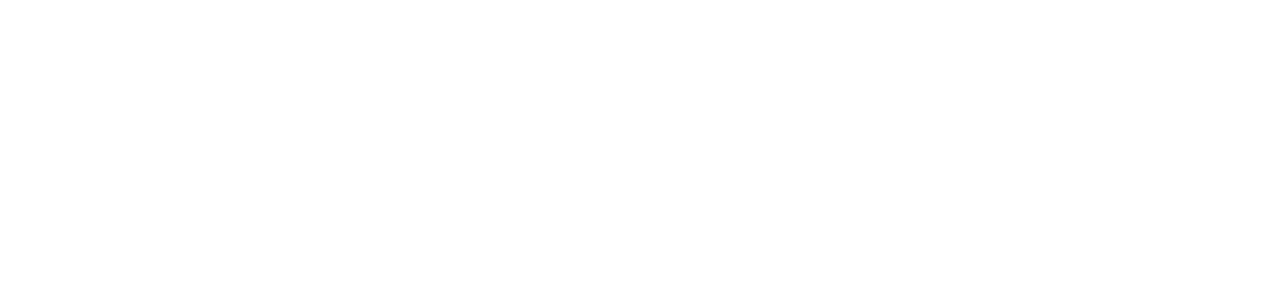
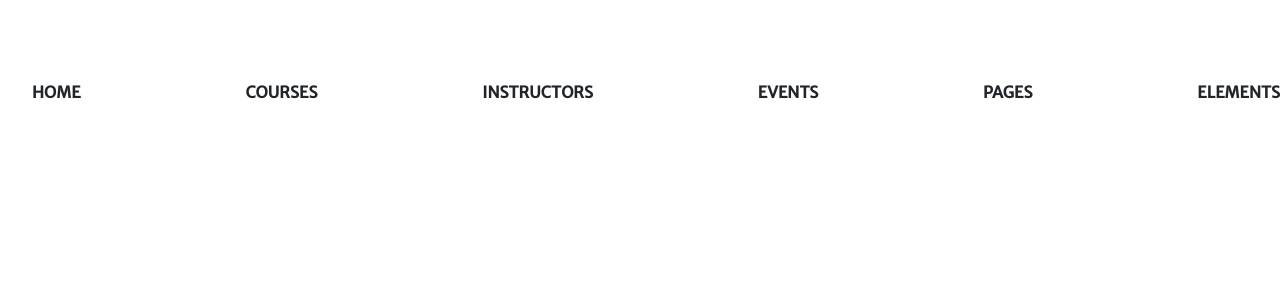
Before and after one commit to AndreaMinelli/proj-html-vuejs, a Vue app: page / in a window 1280 px wide. Shown: the top 300 px of the page. Built offline with nearby package versions, Linux system fonts and the light colour scheme.

Commit message:
Impostato modulo NavbarBase

```diff
--- /dev/null
+++ b/src/assets/scss/_variables.scss
@@ -0,0 +1,2 @@
+$primary-font: "Merriweather Sans", sans-serif;
+$secondary-font: "Merriweather", sans-serif;
--- a/src/assets/scss/style.scss
+++ b/src/assets/scss/style.scss
@@ -1,7 +1,19 @@
+@use "./variables" as *;
 //Generals
-
+body {
+  font-family: $primary-font;
+}
 img {
   max-width: 100%;
   display: block;
   height: auto;
 }
+
+ul {
+  list-style-type: none;
+}
+
+a {
+  text-decoration: none;
+  color: currentColor;
+}
--- a/src/components/AppHeader.vue
+++ b/src/components/AppHeader.vue
@@ -1,11 +1,19 @@
 <script>
+import { headerLinks } from "../data";
 import AppLogo from "./AppLogo.vue";
+import NavbarBase from "./NavbarBase.vue";
 export default {
   name: "AppHeader",
-  components: { AppLogo },
+  components: { AppLogo, NavbarBase },
+  data() {
+    return {
+      headerLinks,
+    };
+  },
 };
 </script>
 
 <template>
   <app-logo></app-logo>
+  <navbar-base :links="headerLinks"></navbar-base>
 </template>
--- /dev/null
+++ b/src/components/NavbarBase.vue
@@ -0,0 +1,28 @@
+<script>
+export default {
+  name: "NavbarBase",
+  props: {
+    links: Array,
+  },
+};
+</script>
+
+<template>
+  <ul>
+    <li v-for="link in links" :key="link.text">
+      <a :href="link.href">{{ link.text }}</a>
+    </li>
+  </ul>
+</template>
+
+<style lang="scss" scoped>
+ul {
+  display: flex;
+  justify-content: space-between;
+  align-items: center;
+  a {
+    text-transform: uppercase;
+    font-weight: bold;
+  }
+}
+</style>
--- /dev/null
+++ b/src/data/index.js
@@ -0,0 +1,28 @@
+const headerLinks = [
+  {
+    text: "Home",
+    href: "#",
+  },
+  {
+    text: "Courses",
+    href: "#",
+  },
+  {
+    text: "Instructors",
+    href: "#",
+  },
+  {
+    text: "Events",
+    href: "#",
+  },
+  {
+    text: "Pages",
+    href: "#",
+  },
+  {
+    text: "Elements",
+    href: "#",
+  },
+];
+
+export { headerLinks };
```
